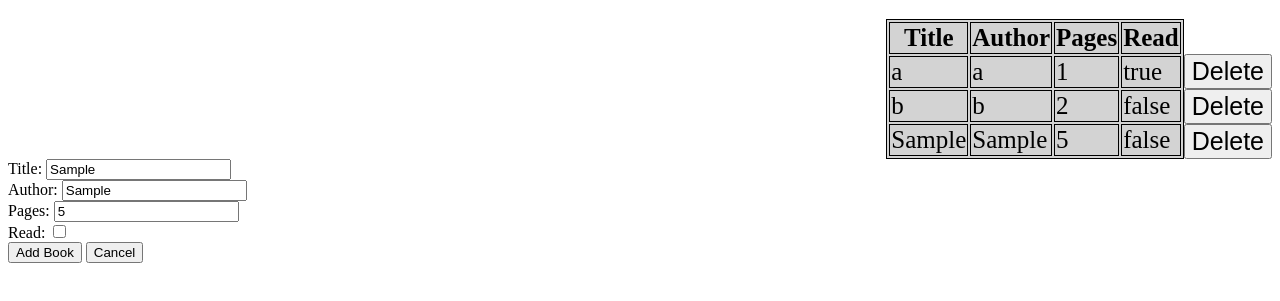
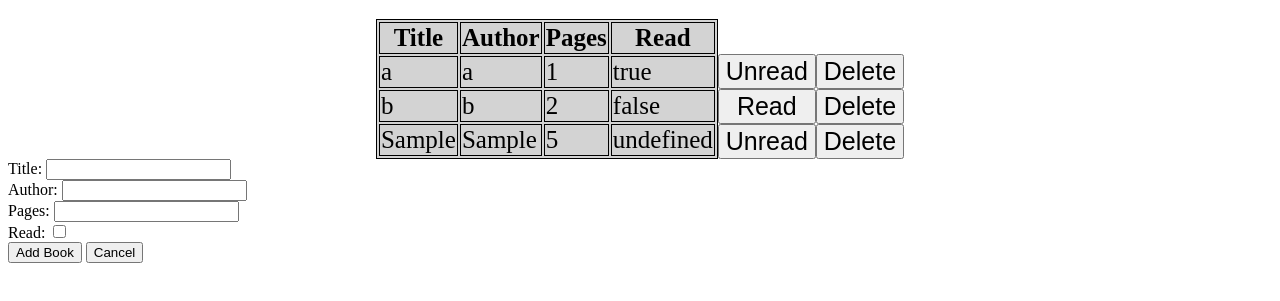
Before and after one commit to kirabiyakasa/library, a plain HTML site: page index.html in a window 1280 px wide. Both pictures are taken after typing "Sample", "Sample", "5" into the empty fields and a click on the button "Add Book". Shown: the part 61-362 px from the top of the page. Drawn offline with Linux system fonts and the light colour scheme.

Commit message:
add read/undread toggle button

```diff
--- a/script.js
+++ b/script.js
@@ -10,18 +10,29 @@ function Book(title, author, pages, read) {
   }
 }
 
-function addBookToLibrary(book) {
-  myLibrary.push(book)
-}
-
 function deleteBook(event) {
+  let answer = confirm('Delete this book from the library?')
   let button = event.target;
   let bookToDelete;
-  if(button.tagName == 'BUTTON') {
+  if (button.tagName == 'BUTTON' && answer == true) {
     bookToDelete = document.querySelector(`[data-book-id="${button.value}"]`);
     myLibrary.splice(button.value, 1)
     document.getElementById("library-container").innerHTML = getLibraryIndex()
     deleteButtonEvent()
+  }
+}
+
+function changeReadUnread(event) {
+  let button = event.target;
+  let bookContainer = document.querySelector(`[data-book-id="${button.value}"]`);
+  let bookRead = bookContainer.querySelector("#book-read");
+
+  if (myLibrary[button.value].read == true) {
+    myLibrary[button.value].read = false
+    bookRead.innerHTML = "false";
+  } else {
+    myLibrary[button.value].read = true
+    bookRead.innerHTML = "true";
   }
 }
 
@@ -30,8 +41,21 @@ const createDeleteButton = function(i) {
   return `<button class=\"delete-button\" value=\"${i}\">Delete</button>`
 }
 
+// button to change read status
+const createReadButton = function(i) {
+  let readButton = `<button class=\"read-button\" value=\"${i}\">`
+  if (myLibrary[i].read == false) {
+    readButton += "Read"
+  } else {
+    readButton += "Unread"
+  }
+  return readButton += "</button>"
+}
+
 function getLibraryIndex() {
   let deleteButtons = "<div id=\"delete-button-container\">";
+  let readButtons = "<div id=\"read-button-container\">";
+
   let html = "<table id=\"book-table\">" +
   "<tbody id=\"book-table-body\">" +
   "<tr class=\"book-headers\">" +
@@ -45,14 +69,16 @@ function getLibraryIndex() {
     html += "<td class=\"book-data\">" + myLibrary[i].title + "</td>" ;
     html += "<td class=\"book-data\">" + myLibrary[i].author + "</td>";
     html += "<td class=\"book-data\">" + myLibrary[i].pages + "</td>";
-    html += "<td class=\"book-data\">" + myLibrary[i].read + "</td>";
+    html += "<td id=\"book-read\" class=\"book-data\">" + myLibrary[i].read +
+    "</td>";
 
     html += "</tr>";
+    readButtons += createReadButton(i);
     deleteButtons += createDeleteButton(i);
   }
   html += "</tbody>";
   html += "</table>";
-  html = deleteButtons + "</div>" + html;
+  html = deleteButtons + "</div>" + readButtons + "</div>" + html;
   return html
 }
 
@@ -72,24 +98,40 @@ const getAllBooks = function() {
   });
 }
 
-const showBookFields = function() { // change display for button fields
+// change display for button fields
+const showBookFields = function() {
+}
+
+function emptyFields(nodes) {
+  nodes.forEach( node => {
+    node.value = ''
+    if (node.checked) {
+      node.checked = ''
+    }
+  });
 }
 
 // add book to myLibrary
 function addBook() {
-  let title = document.getElementById("book-title").value
-  let author = document.getElementById("book-author").value
-  let pages = document.getElementById("book-pages").value
-  let read = document.getElementById("book-read").checked
+  let title = document.getElementById("book-title")
+  let author = document.getElementById("book-author")
+  let pages = document.getElementById("book-pages")
+  let read = document.getElementById("book-read")
 
-  let newBook = new Book(title, author, pages, read)
+  let newBook = new Book(title.value, author.value, pages.value, read.checked)
   myLibrary.push(newBook)
+
+  emptyFields([title, author, pages, read])
   libraryContainer = document.getElementById("library-container")
   libraryContainer.innerHTML = getLibraryIndex()
 }
 
 document.getElementById("new-book").addEventListener('click', showBookFields)
 document.getElementById("add-book").addEventListener('click', addBook)
+// read button event
+document.querySelectorAll(".read-button").forEach(element => {
+  element.addEventListener('click', changeReadUnread)
+});
 function deleteButtonEvent() {
   document.querySelectorAll(".delete-button").forEach(element => {
     element.addEventListener('click', deleteBook)
--- a/style.css
+++ b/style.css
@@ -1,15 +1,16 @@
 #library-container {
   display: flex;
   flex-direction: row-reverse;
+  justify-content: center;
 }
 
-#delete-button-container {
+#delete-button-container, #read-button-container {
   display: flex;
   flex-direction: column;
   justify-content: flex-end;
 }
 
-.delete-button {
+.delete-button, .read-button {
   font-size: 25px;
 }
 
```
Also changed, not shown: index.html (+0 -2 lines).
